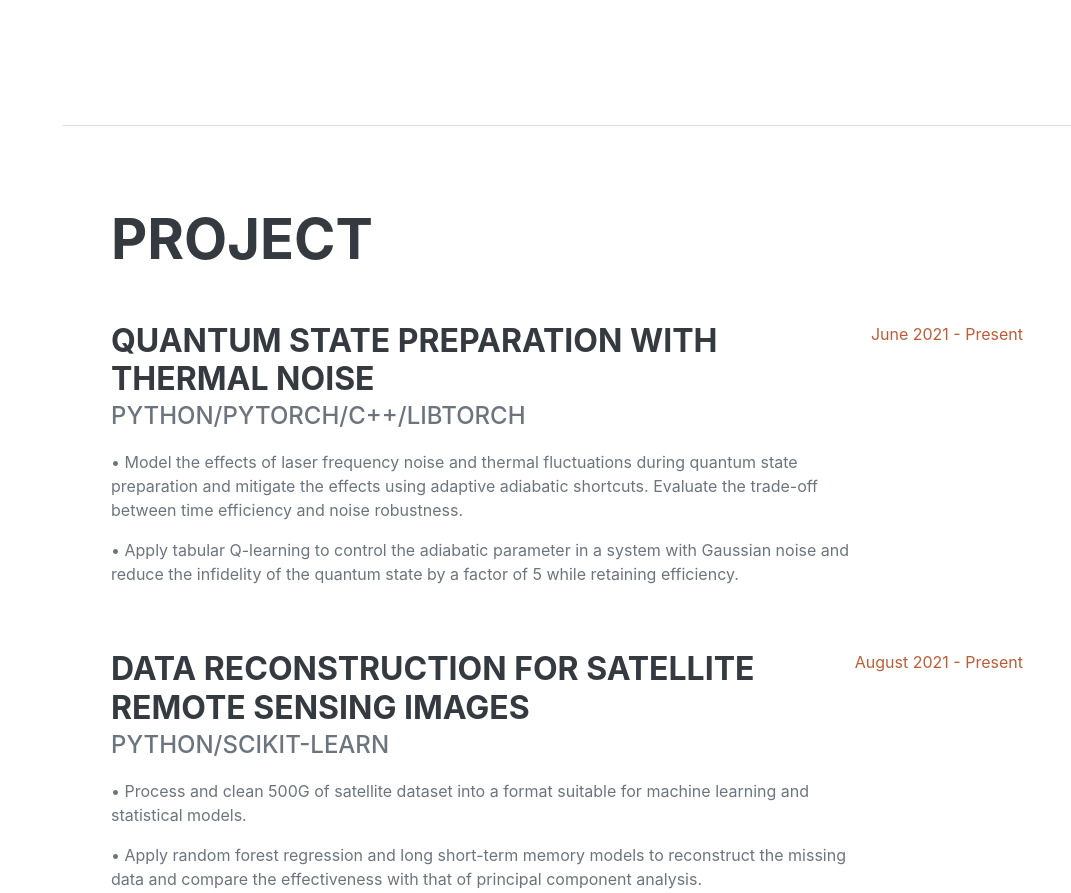
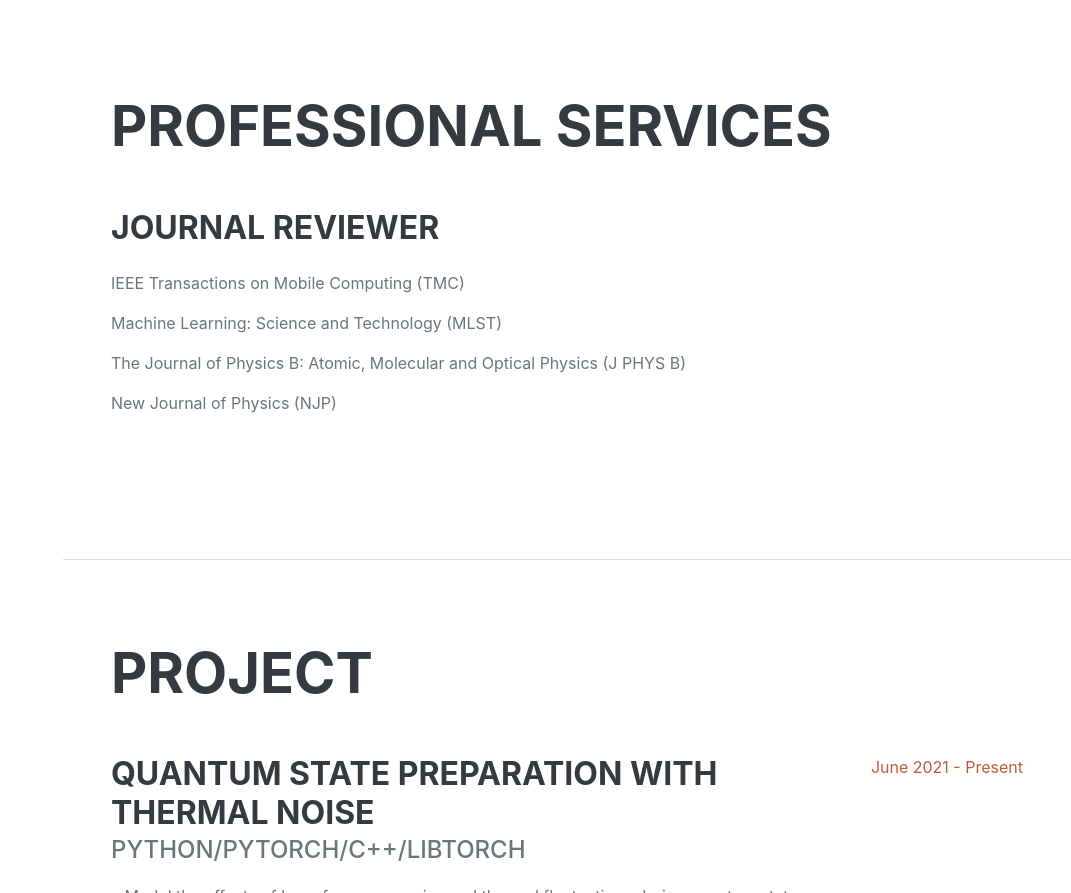
Before and after one commit to lilianchih/lilianchih.github.io, a plain HTML site: page index.html in a window 1280 px wide. Shown: the part 2394-3287 px from the top of the page, without its empty margins (209-1280 px from the left). Drawn offline with nearby package versions, Linux system fonts and the light colour scheme; a web font is replaced by a local one.

Commit message:
add professional services

```diff
--- a/index.html
+++ b/index.html
@@ -111,6 +111,18 @@
                             <p>Ultracold Atom Experiment</p>
                         </div>
                         <div class="flex-shrink-0"><span class="text-primary">July 2015 - June 2017</span></div>
+                    </div>
+					<br>
+					<br>
+                    <h2 class="mb-5">Professional Services</h2>
+                    <div class="d-flex flex-column flex-md-row justify-content-between mb-5">
+                        <div class="flex-grow-1">
+                            <h3 class="mb-0">Journal Reviewer</h3><br>
+                            <p>IEEE Transactions on Mobile Computing (TMC)</p>
+							<p>Machine Learning: Science and Technology (MLST)</p>
+							<p>The Journal of Physics B: Atomic, Molecular and Optical Physics (J PHYS B)</p>
+							<p>New Journal of Physics (NJP)</p>
+                        </div>
                     </div>
                 </div>
             </section>
```
